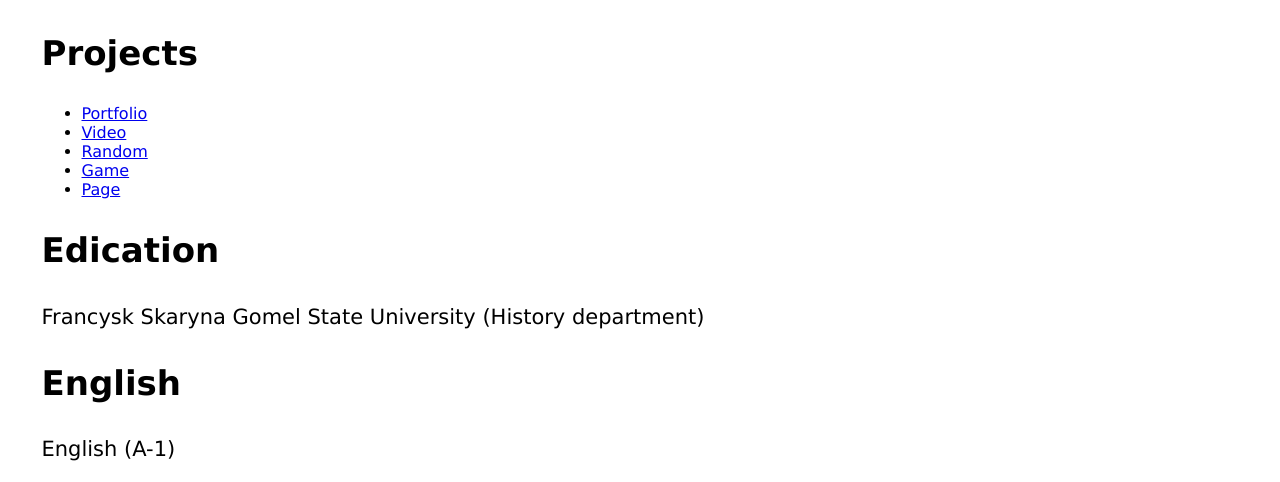
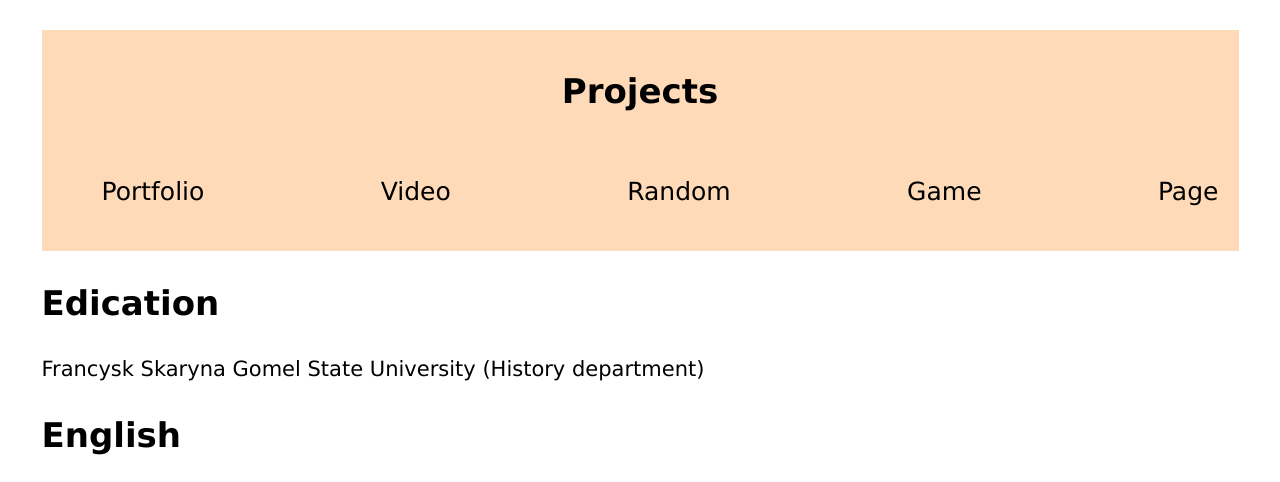
Before and after one commit to anastasia19141918/rsschool-cv, a website: page index.html in a window 1280 px wide. Shown: the part 1575-2057 px from the top of the page. Drawn offline with Linux system fonts and the light colour scheme.

Commit message:
feat: add project

```diff
--- a/index.html
+++ b/index.html
@@ -67,14 +67,14 @@ bergermenu.addListener('click', function(){
 });
                 </pre>
             </section>
-            <section class="section" id="Projects">
+            <section class="section_project project__wrapper" id="Projects">
                 <h2>Projects</h2>
-                <ul>
-                    <li><a href="https://rolling-scopes-school.github.io/anastasia19141918-JSFEPRESCHOOL/portfolio/">Portfolio</a></li>
-                    <li><a href="https://rolling-scopes-school.github.io/anastasia19141918-JSFEPRESCHOOL/portfolio/video/">Video</a></li>
-                    <li><a href="https://rolling-scopes-school.github.io/anastasia19141918-JSFEPRESCHOOL/portfolio/random/">Random</a></li>
-                    <li><a href="https://rolling-scopes-school.github.io/anastasia19141918-JSFEPRESCHOOL/portfolio/random/game/">Game</a></li>
-                    <li><a href="https://rolling-scopes-school.github.io/anastasia19141918-JSFE2022Q1/shelter/page/main/">Page</a></li>
+                <ul class="ul_project">
+                    <li class="link_project"><a href="https://rolling-scopes-school.github.io/anastasia19141918-JSFEPRESCHOOL/portfolio/" class="exsemple_project">Portfolio</a></li>
+                    <li class="link_project"><a href="https://rolling-scopes-school.github.io/anastasia19141918-JSFEPRESCHOOL/portfolio/video/" class="exsemple_project">Video</a></li>
+                    <li class="link_project"><a href="https://rolling-scopes-school.github.io/anastasia19141918-JSFEPRESCHOOL/portfolio/random/" class="exsemple_project">Random</a></li>
+                    <li class="link_project"><a href="https://rolling-scopes-school.github.io/anastasia19141918-JSFEPRESCHOOL/portfolio/random/game/" class="exsemple_project">Game</a></li>
+                    <li class="link_project"><a href="https://rolling-scopes-school.github.io/anastasia19141918-JSFE2022Q1/shelter/page/main/" class="exsemple_project">Page</a></li>
                 </ul>
             </section>
             <section class="section" id="Edication">
--- /dev/null
+++ b/sass/component/_project.scss
@@ -0,0 +1,32 @@
+.section_project {
+    padding: 10px;
+    background: $color-brend;
+}
+
+.project__wrapper {
+    display: flex;
+    flex-direction: column;
+    text-align: center;
+    justify-content: space-around;
+}
+
+.ul_project {
+    display: flex;
+    justify-content: space-between;
+    flex-direction: row;
+    font-size: 25px;
+}
+
+.link_project {
+    list-style: none;
+    padding: 10px;
+}
+
+.exsemple_project {
+    text-decoration: none;
+    color: $color-style;
+}
+
+.exsemple_project:hover {
+    color: $color-backround;
+}
--- a/sass/style.scss
+++ b/sass/style.scss
@@ -12,3 +12,4 @@
 @import "component/summary";
 @import "component/skills";
 @import "component/code";
+@import "component/project";
```
Also changed, not shown: sass/style.css, 1 other file.
